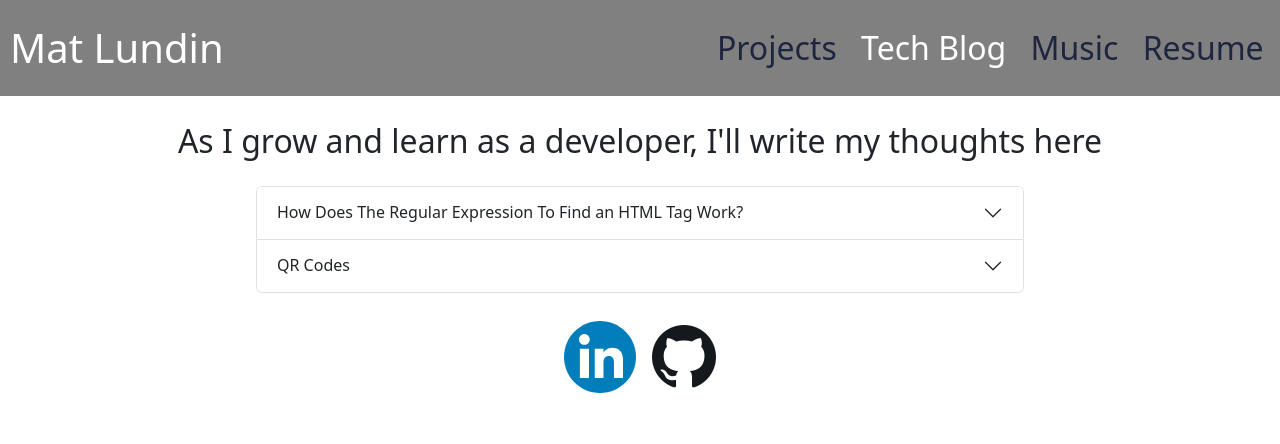
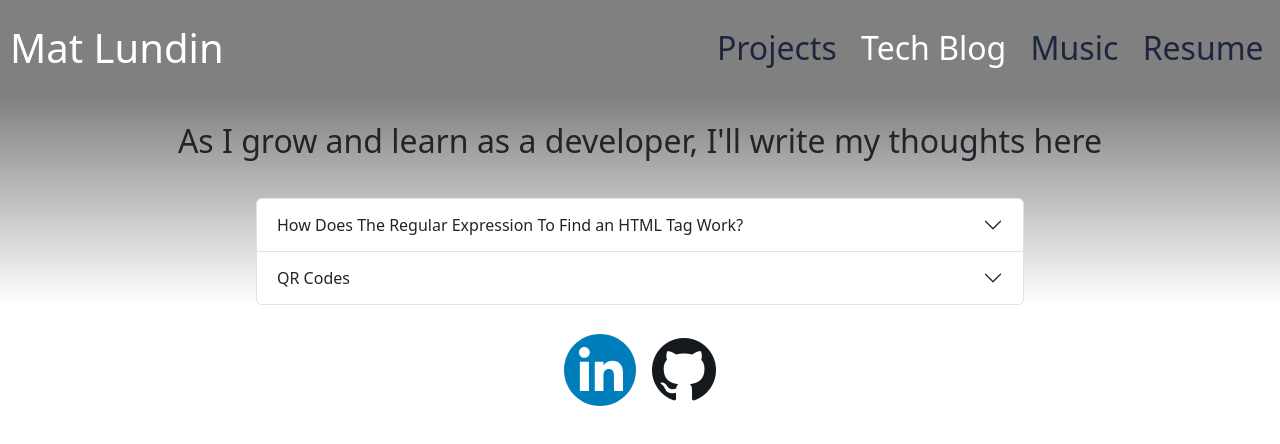
Before and after one commit to mat-lundin/matlundin, a React (Create React App) app: page /blog in a window 1280 px wide. Shown: the top 444 px of the page. Built offline with nearby package versions, Linux system fonts and the light colour scheme.

Commit message:
added gray background gradient

```diff
--- a/src/components/Styles.js
+++ b/src/components/Styles.js
@@ -12,4 +12,8 @@ export const Button = styled.div`
    cursor: pointer;
    color: rgb(128,128,128);
    opacity: 0.4
+`;
+
+export const Background = styled.div`
+   background: 'linear-gradient(to bottom, #808080 0%, #FFFFFF 100%);
 `
--- a/src/components/blog.js
+++ b/src/components/blog.js
@@ -26,8 +26,8 @@ const Blog = () => {
       })
   })
   return (
-    <>
-        <h2 style={{ display: 'flex', justifyContent: 'center', alignItems: 'center', margin:"2%" }}>As I grow and learn as a developer, I'll write my thoughts here</h2>
+    <div style={{background: 'linear-gradient(to bottom, #808080 0%, #FFFFFF 100%)'}}>
+        <h2 style={{ display: 'flex', justifyContent: 'center', alignItems: 'center', padding:"2%" }}>As I grow and learn as a developer, I'll write my thoughts here</h2>
     <div style={{ margin: '20%', marginTop:"1%", marginBottom:"1%" }}>
       {/* to add an already open item, do <Accordion defaultActiveKey="0"> */}
       <Accordion>
@@ -49,7 +49,7 @@ const Blog = () => {
         </Accordion.Item>
       </Accordion>
     </div>
-    </>
+    </div>
   )
 }
 
--- a/src/components/home.js
+++ b/src/components/home.js
@@ -3,7 +3,7 @@ import Card from 'react-bootstrap/Card';
 const home = () => {
     return (
         // move card using margins, etc. or get rid of card in favor of straight divs
-        <div style={{display: 'flex',  justifyContent:'center', alignItems:'center'}}>
+        <div style={{display: 'flex',  justifyContent:'center', alignItems:'center', background: 'linear-gradient(to bottom, #808080 0%, #FFFFFF 100%)'}}>
         <Card style={{ width: '28rem', margin: '2%' }}>
             <Card.Img variant="top" src="images/headshot.jpeg" />
         <Card.Body>
--- a/src/components/music.js
+++ b/src/components/music.js
@@ -7,9 +7,9 @@ import "react-bootstrap-carousel/dist/react-bootstrap-carousel.css";
 export default function Music(){
     // different background image, or give whole site a background color?
    return(
-    <>
-    <h2 style={{ display: 'flex', justifyContent: 'center', alignItems: 'center', margin:"2%" }}>In my free time I use Digital Audio Workstations (Reason, Ableton, Audacity) to create and record music.</h2>
-    <div style={{ display: 'flex', justifyContent: 'center', alignItems: 'center', margin:"25%", marginTop:"2%", marginBottom:"1%" }}>
+    <div style={{background: 'linear-gradient(to bottom, #808080 0%, #FFFFFF 100%)'}}>
+    <h2 style={{ display: 'flex', justifyContent: 'center', alignItems: 'center', padding:"2%" }}>In my free time I use Digital Audio Workstations (Reason, Ableton, Audacity) to create and record music.</h2>
+    <div style={{ display: 'flex', justifyContent: 'center', alignItems: 'center', margin:"25%", marginTop:"1%", marginBottom:"1%" }}>
    <Container flex="true" style = {{color:"black",  margin: '2%', borderStyle:"solid", borderColor: 'gray', borderRadius:"3%"}}>
          <RBCarousel
             animation={true}
@@ -37,6 +37,6 @@ export default function Music(){
       </RBCarousel>
     </Container>
     </div>
-    </>
+    </div>
    )
 }
--- a/src/components/projects.js
+++ b/src/components/projects.js
@@ -5,6 +5,7 @@ import Button from 'react-bootstrap/Button';
 import projectData from '../projects.json';
 import OverlayTrigger from 'react-bootstrap/OverlayTrigger';
 import Tooltip from 'react-bootstrap/Tooltip';
+import {Background} from './Styles';
 
 
 // have a modal or a drawer with the screenshot and links
@@ -12,8 +13,8 @@ import Tooltip from 'react-bootstrap/Tooltip';
 const dev = () => {
 
     return (
-        <>
-        <h2 style={{ display: 'flex', justifyContent: 'center', alignItems: 'center', margin:"2%" }}>Coding Projects I've Worked On</h2>
+        <div style={{background: 'linear-gradient(to bottom, #808080 0%, #FFFFFF 100%)'}}>
+        <h2 style={{ display: 'flex', justifyContent: 'center', alignItems: 'center', padding:"2%" }}>Coding Projects I've Worked On</h2>
         <div style={{ margin: '20%', marginTop:"1%", marginBottom:"1%" }}>
             <Table striped responsive>
                 <tbody>
@@ -58,7 +59,7 @@ const dev = () => {
                 </tbody>
             </Table>
         </div>
-        </>
+        </div>
     )
 }
 
--- a/src/components/resume.js
+++ b/src/components/resume.js
@@ -1,8 +1,8 @@
 function resume() {
     return (
-        <>
+        <div style={{background: 'linear-gradient(to bottom, #808080 0%, #FFFFFF 100%)'}}>
             <iframe title="Mat's Resume" src="https://drive.google.com/file/d/10Z6vn7-GDjml9voh-RXab7PuOx2Td9pv-jhMAQwgKxE/preview" width="100%" height="800" allow="autoplay"></iframe>
-        </>
+        </div>
     )
 };
 
```
